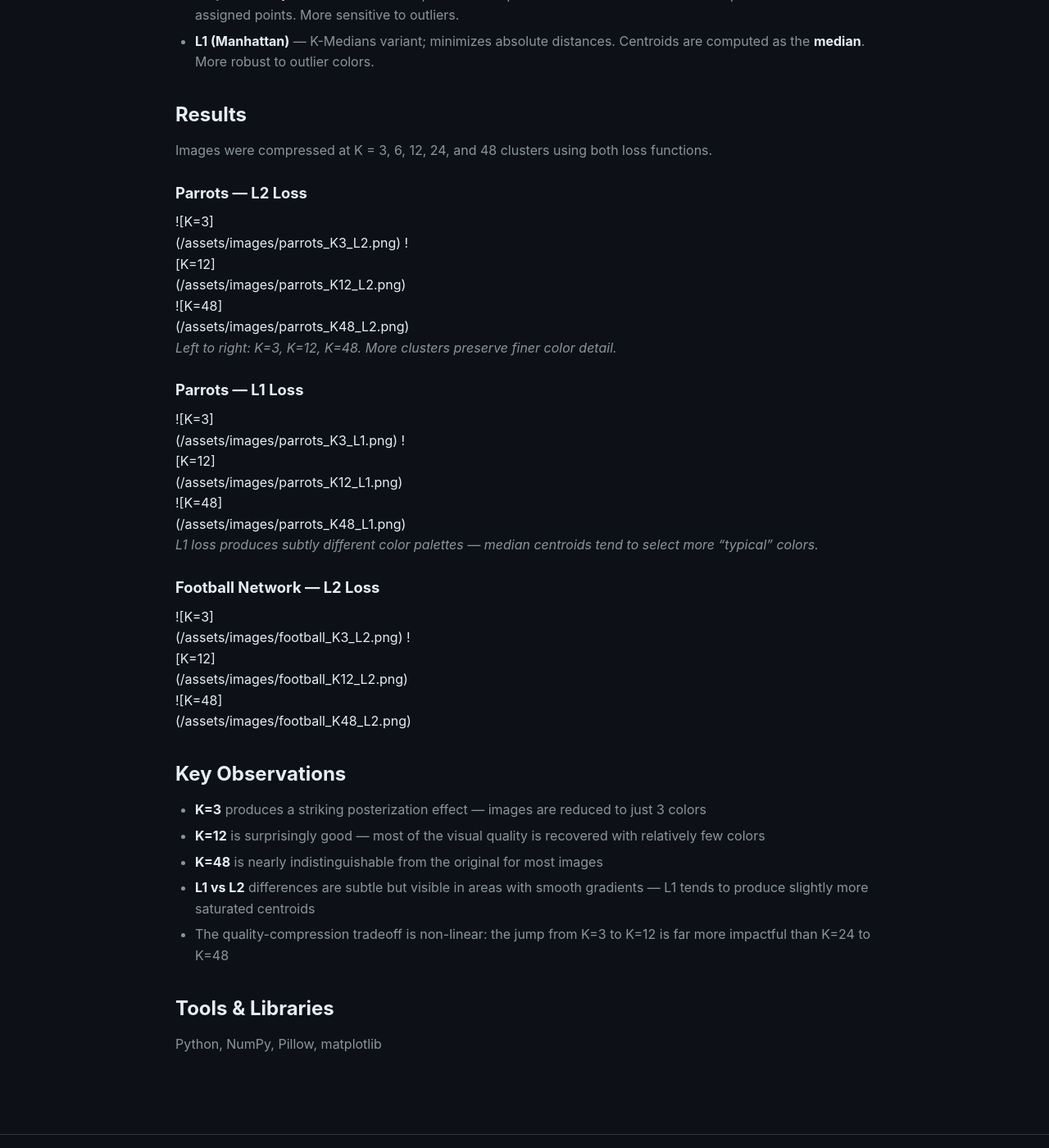
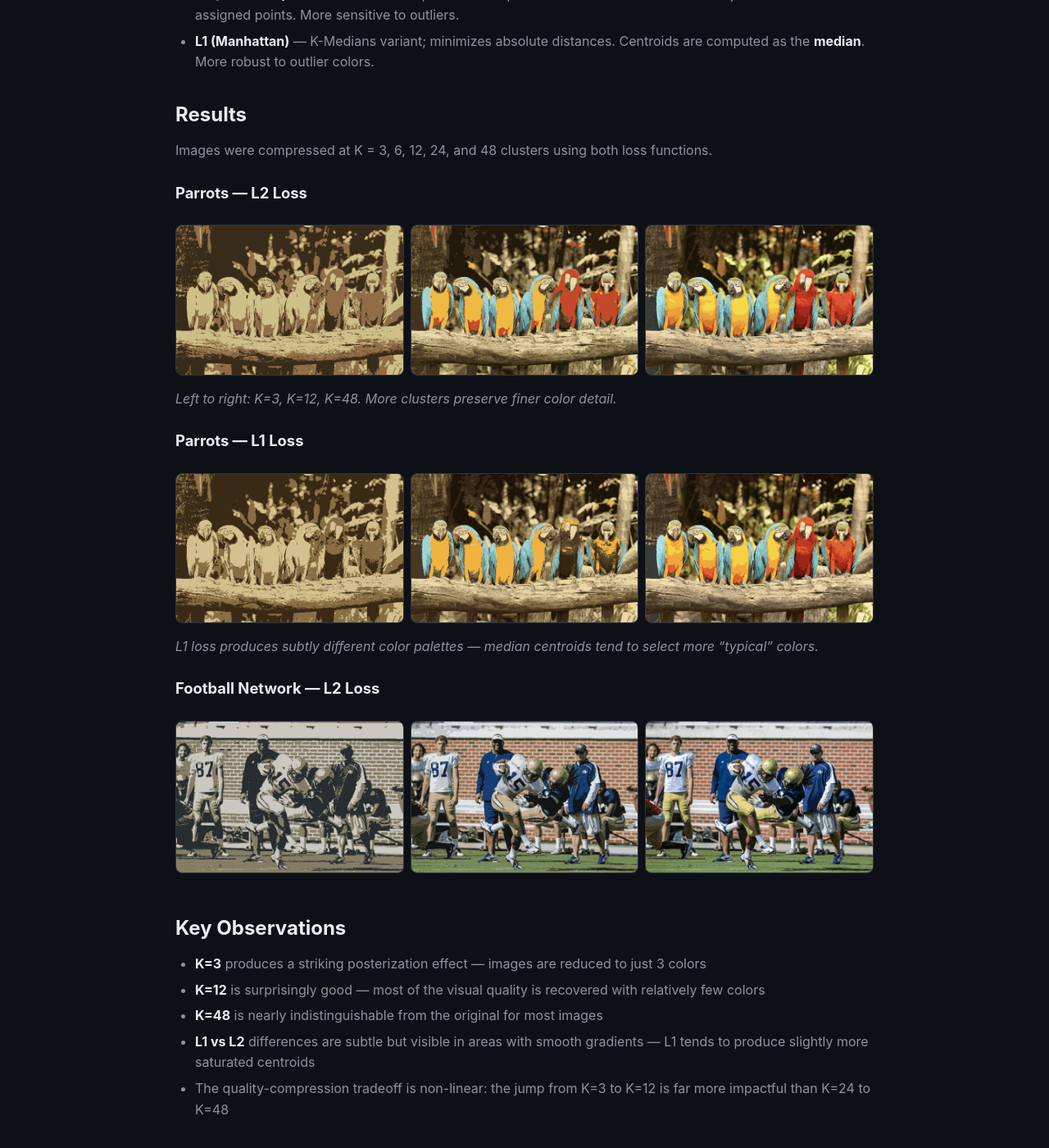
Before and after one commit to cody-maddox/cody-maddox.github.io, a Jekyll site: the page built from _projects/06-kmeans-compression.md, in a window 1280 px wide and 1400 px high, scrolled down 863 px. Shown: the whole window at 82% size. Built offline with Jekyll 4.4.1, drawn with Linux system fonts in a browser that asks for light colours.

Commit message:
Fix image rendering in K-Means project page

```diff
--- a/_projects/06-kmeans-compression.md
+++ b/_projects/06-kmeans-compression.md
@@ -31,33 +31,27 @@ Images were compressed at K = 3, 6, 12, 24, and 48 clusters using both loss func
 
 ### Parrots — L2 Loss
 <div style="display: grid; grid-template-columns: 1fr 1fr 1fr; gap: 8px;">
-
-![K=3]({{ '/assets/images/parrots_K3_L2.png' | relative_url }})
-![K=12]({{ '/assets/images/parrots_K12_L2.png' | relative_url }})
-![K=48]({{ '/assets/images/parrots_K48_L2.png' | relative_url }})
-
+  <img src="{{ '/assets/images/parrots_K3_L2.png' | relative_url }}" alt="K=3">
+  <img src="{{ '/assets/images/parrots_K12_L2.png' | relative_url }}" alt="K=12">
+  <img src="{{ '/assets/images/parrots_K48_L2.png' | relative_url }}" alt="K=48">
 </div>
 
 *Left to right: K=3, K=12, K=48. More clusters preserve finer color detail.*
 
 ### Parrots — L1 Loss
 <div style="display: grid; grid-template-columns: 1fr 1fr 1fr; gap: 8px;">
-
-![K=3]({{ '/assets/images/parrots_K3_L1.png' | relative_url }})
-![K=12]({{ '/assets/images/parrots_K12_L1.png' | relative_url }})
-![K=48]({{ '/assets/images/parrots_K48_L1.png' | relative_url }})
-
+  <img src="{{ '/assets/images/parrots_K3_L1.png' | relative_url }}" alt="K=3">
+  <img src="{{ '/assets/images/parrots_K12_L1.png' | relative_url }}" alt="K=12">
+  <img src="{{ '/assets/images/parrots_K48_L1.png' | relative_url }}" alt="K=48">
 </div>
 
 *L1 loss produces subtly different color palettes — median centroids tend to select more "typical" colors.*
 
 ### Football Network — L2 Loss
 <div style="display: grid; grid-template-columns: 1fr 1fr 1fr; gap: 8px;">
-
-![K=3]({{ '/assets/images/football_K3_L2.png' | relative_url }})
-![K=12]({{ '/assets/images/football_K12_L2.png' | relative_url }})
-![K=48]({{ '/assets/images/football_K48_L2.png' | relative_url }})
-
+  <img src="{{ '/assets/images/football_K3_L2.png' | relative_url }}" alt="K=3">
+  <img src="{{ '/assets/images/football_K12_L2.png' | relative_url }}" alt="K=12">
+  <img src="{{ '/assets/images/football_K48_L2.png' | relative_url }}" alt="K=48">
 </div>
 
 ## Key Observations
```
